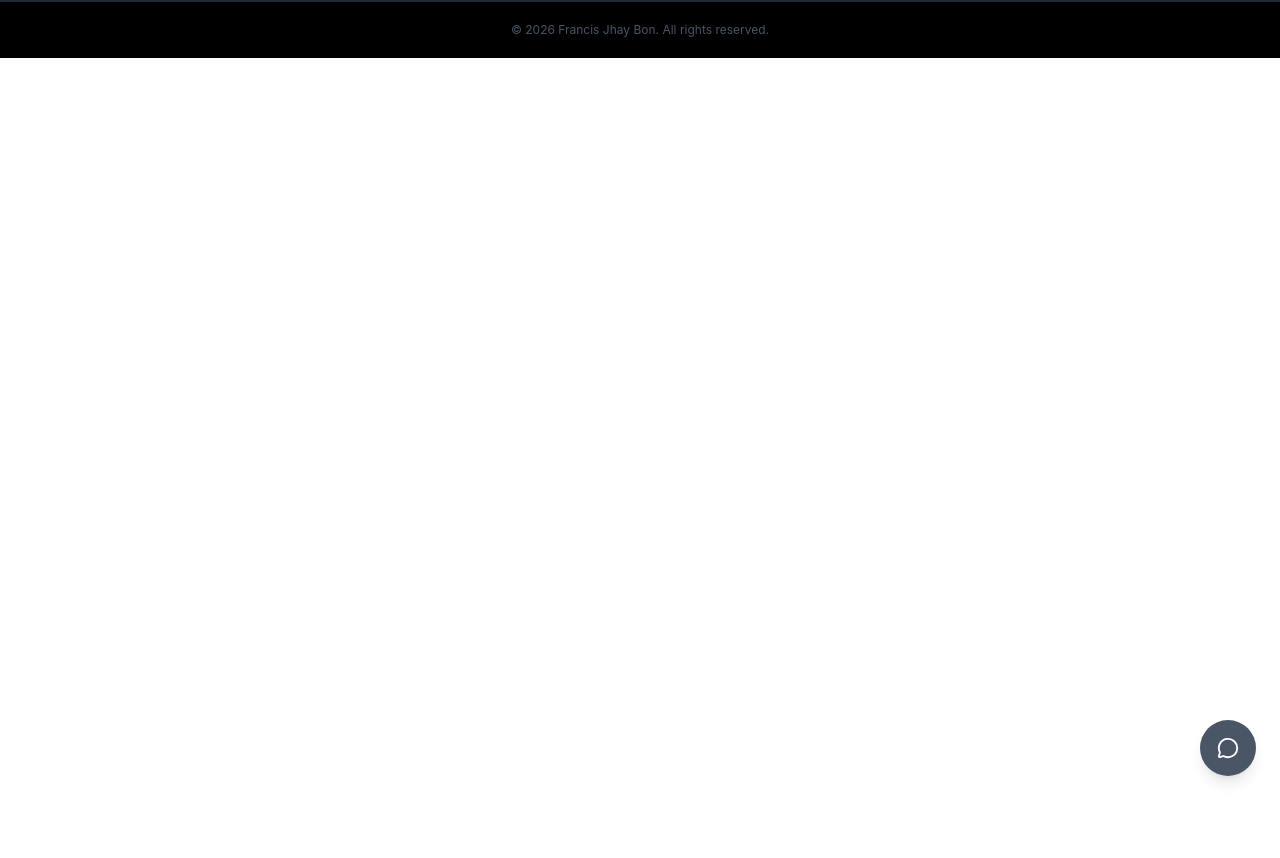
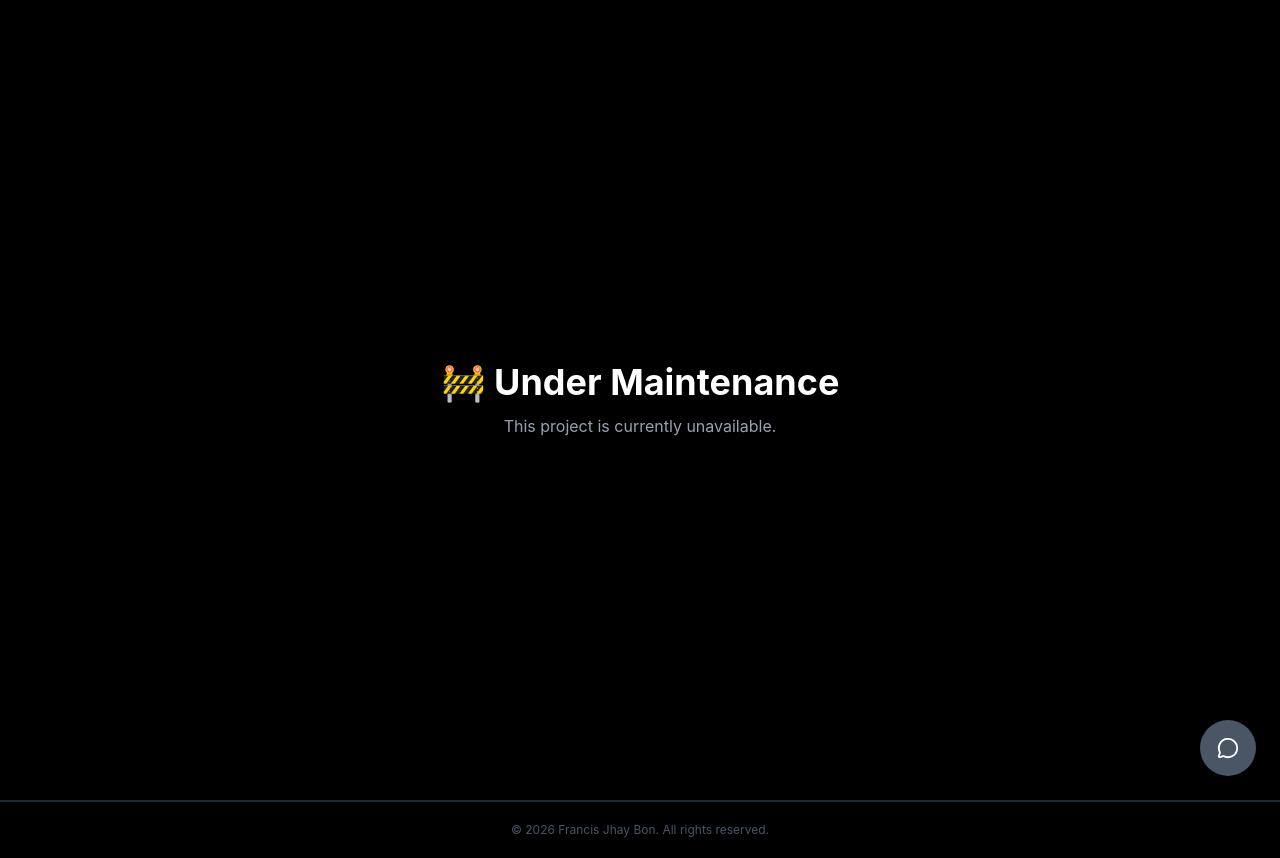
Before and after one commit to bonfrancisjhay/portfolio, a React (Vite) app in the folder frontend/: page /maintenance in a window 1280 px wide. Before the commit the page ends 800 px from the top, so only its background shows below. Built offline with nearby package versions, Linux system fonts and the light colour scheme.

Commit message:
fix link experience

```diff
--- a/frontend/src/App.jsx
+++ b/frontend/src/App.jsx
@@ -12,6 +12,7 @@ import Footer from './Footer';
 import Chat from './Chat';
 import ResumeAnalyzer from './ResumeAnalyzer';
 import { Analytics} from "@vercel/analytics/react";
+import Maintenance from "./Maintenance";
 
 function Home() {
   const { dark } = useTheme();
@@ -38,6 +39,10 @@ function App() {
         <Routes>
           <Route path="/" element={<Home />} />
           <Route path="/resume-analyzer" element={<ResumeAnalyzer />} />
+          <Route
+            path="/maintenance"
+            element={<Maintenance />}
+          />
         </Routes>
         <Footer />
         <Chat />
--- a/frontend/src/Experience.jsx
+++ b/frontend/src/Experience.jsx
@@ -4,7 +4,7 @@ function Experience() {
   const { dark } = useTheme();
 
   const experiences = [
-    { role: "Quality Assurance / Tester", company: "TinkerPro Technologies Inc.", year: "2026" },
+    { role: "QA Tester Intern", company: "TinkerPro Technologies Inc.", year: "2026" },
     { role: "BS Industrial Technology", company: "Lapu-Lapu City College", year: "2026" },
     { role: "Hello World!", company: "Wrote my first line of code", year: "2023" },
   ];
--- /dev/null
+++ b/frontend/src/Maintenance.jsx
@@ -0,0 +1,28 @@
+import { useTheme } from "./ThemeContext";
+
+function Maintenance() {
+  const { dark } = useTheme();
+
+  return (
+    <div
+      className={`min-h-screen flex items-center justify-center transition-colors duration-300
+      ${dark ? "bg-black text-white" : "bg-white text-black"}`}
+    >
+      <div className="text-center">
+        <h1 className="text-4xl font-bold mb-3">
+          🚧 Under Maintenance
+        </h1>
+
+        <p
+          className={`${
+            dark ? "text-gray-400" : "text-gray-600"
+          }`}
+        >
+          This project is currently unavailable.
+        </p>
+      </div>
+    </div>
+  );
+}
+
+export default Maintenance;
--- a/frontend/src/Projects.jsx
+++ b/frontend/src/Projects.jsx
@@ -1,11 +1,12 @@
 import { useTheme } from "./ThemeContext";
+import { Link } from "react-router-dom";
 
 function Projects() {
   const { dark } = useTheme();
 
   const projects = [
-    { title: "HomeSeek", desc: "Web-based Platform to Find Your Ideal Boarding House.", link: "#" },
-    { title: "HomeSeek V2", desc: "Web-based Platform to Find Your Ideal Boarding House.", link: "#" },
+    { title: "HomeSeek", desc: "Web-based Platform to Find Your Ideal Boarding House.", link: "/maintenance" },
+    // { title: "HomeSeek V2", desc: "Web-based Platform to Find Your Ideal Boarding House.", link: "#" },
   ];
 
   return (
@@ -17,7 +18,12 @@ function Projects() {
             ${dark ? "border-gray-700" : "border-gray-300"}`}>
             <h3 className="font-semibold">{p.title}</h3>
             <p className={`text-sm mt-1 ${dark ? "text-gray-400" : "text-gray-500"}`}>{p.desc}</p>
-            <a href={p.link} className="text-sm text-blue-400 mt-1 inline-block">View →</a>
+            <Link
+              to={p.link}
+              className="text-sm text-blue-400 mt-1 inline-block"
+            >
+              View →
+            </Link>
           </div>
         ))}
       </div>
```
